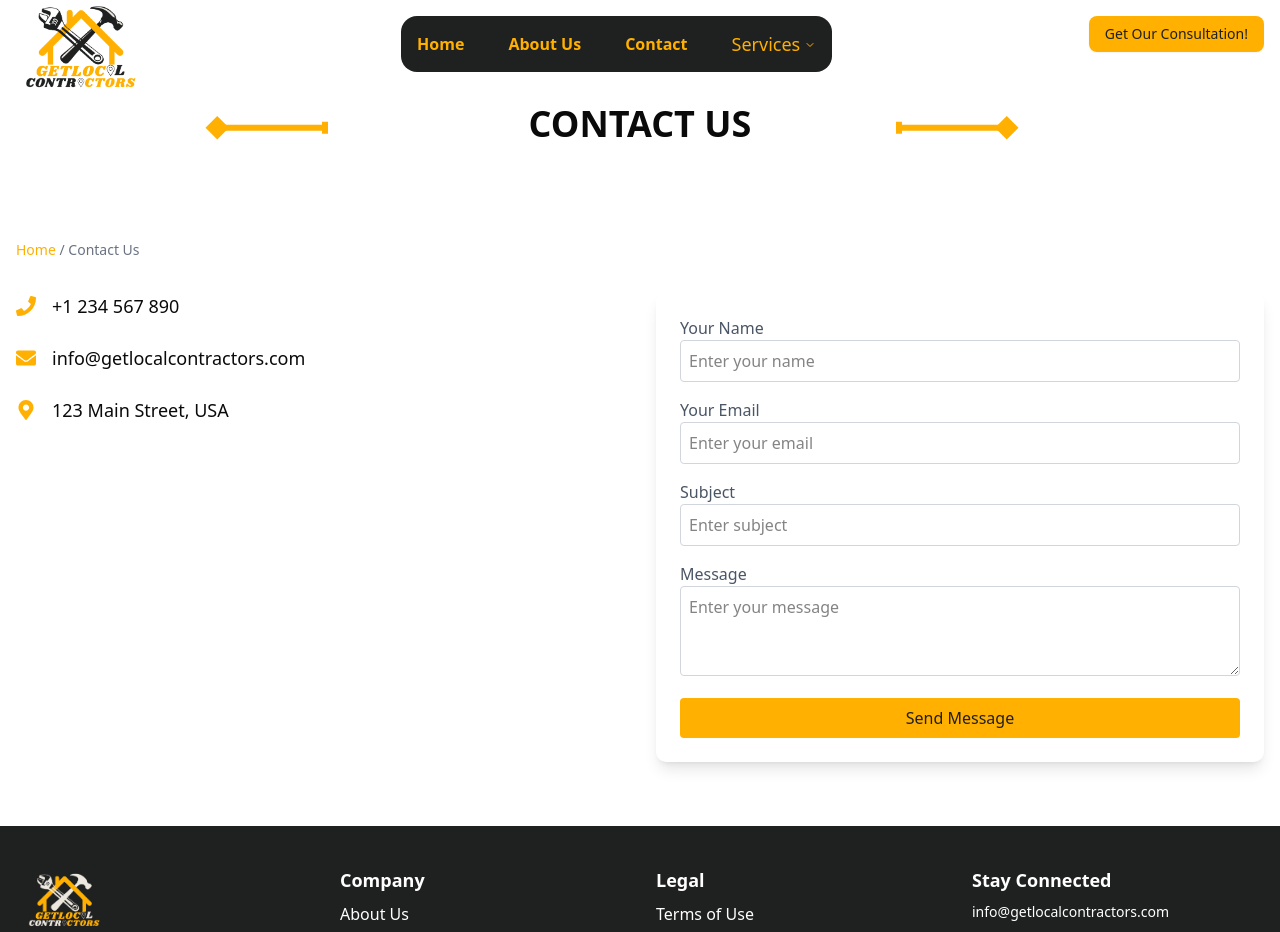
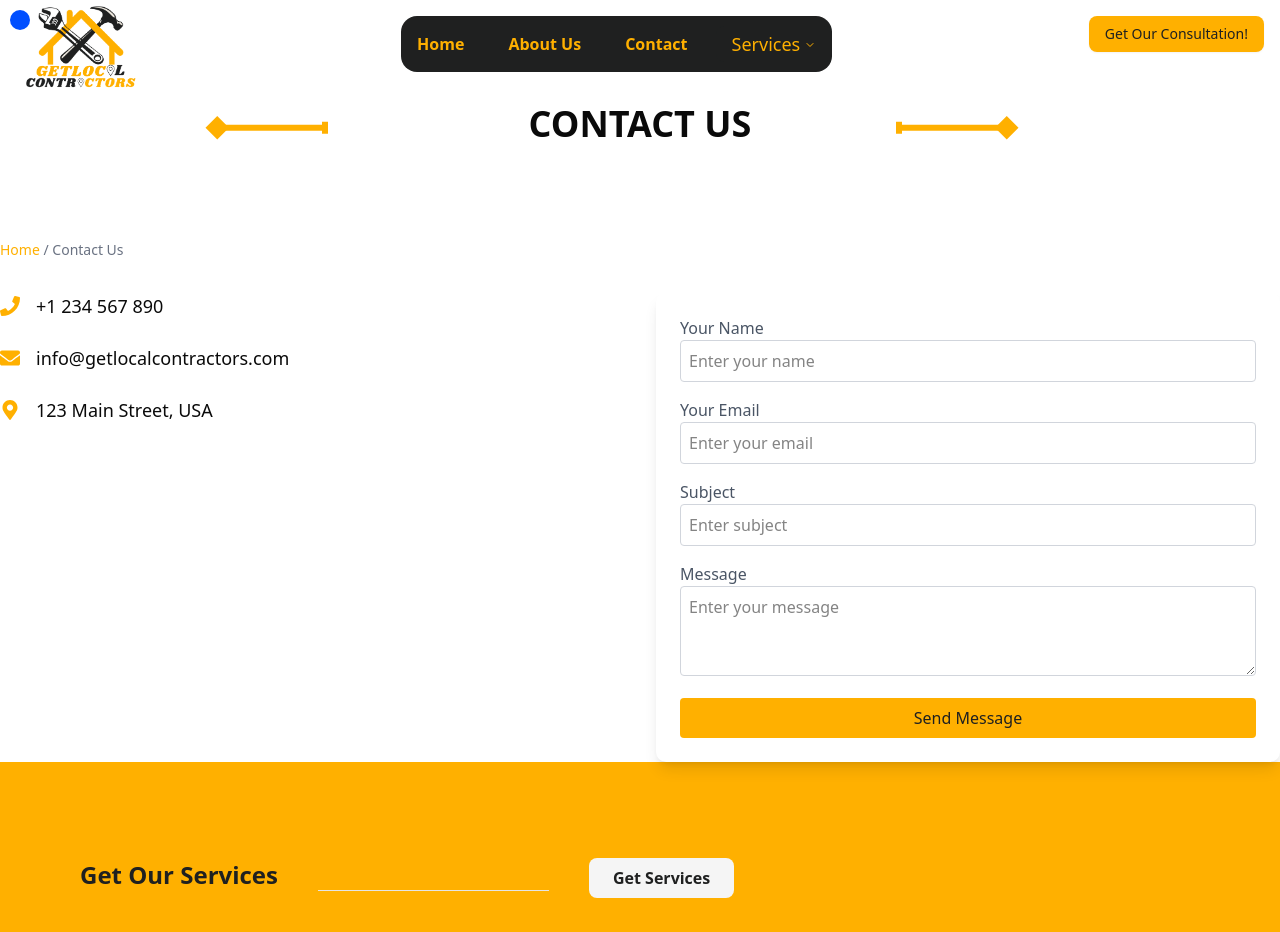
Before and after one commit to dawood7233/GetLocalContractors, a React (Vite) app: page /Contact in a window 1280 px wide. Shown: the top 932 px of the page. Built offline with nearby package versions, Linux system fonts and the light colour scheme.

Commit message:
cursor and contact added

```diff
--- a/src/App.jsx
+++ b/src/App.jsx
@@ -12,12 +12,14 @@ import UserService from "./Pages/UserService";
 import PrivacyPolicy from "./Pages/PrivacyPolicy";
 import CaliforniaPolicy from "./Pages/CaliforniaPolicy";
 import ScrollUp from "./Components/ScrollUp";
+import Cursor from "./Components/Cursor";
 
 const App = () => {
   return (
     <Router>
         <AutoScroll/>
         <ScrollUp/>
+        <Cursor/>
         <Navbar/>
         <Routes>
           <Route path="/" element={<Home/>}></Route>
--- /dev/null
+++ b/src/Components/Cursor.jsx
@@ -0,0 +1,28 @@
+import { useEffect, useState } from "react";
+import { motion } from "framer-motion";
+
+const Cursor = () => {
+  const [position, setPosition] = useState({ x: 0, y: 0 });
+
+  useEffect(() => {
+    const mouseMove = (e) => {
+      setPosition({ x: e.clientX, y: e.clientY });
+    };
+
+    window.addEventListener("mousemove", mouseMove);
+
+    return () => {
+      window.removeEventListener("mousemove", mouseMove);
+    };
+  }, []);
+
+  return (
+    <motion.div
+      className="fixed top-0 left-0 w-5 h-5 bg-primary rounded-full pointer-events-none z-[9999] mix-blend-difference"
+      animate={{ x: position.x + 10, y: position.y + 10 }}
+      transition={{ type: "spring", stiffness: 600, damping: 30 }}
+    />
+  );
+};
+
+export default Cursor;
--- /dev/null
+++ b/src/Components/Newsletter.jsx
@@ -0,0 +1,22 @@
+import React from "react";
+import { Link } from "react-router-dom";
+
+const Newsletter = () => {
+  return (
+    <div className="bg-primary text-secondary p-20 ">
+      <span className="">
+        <span className="text-2xl font-bold ">
+        Get Our Services
+        </span>
+        <input className="mx-10 border-b-1" type="text" placeholder=""/>
+        <Link to="/services">
+          <button className="mt-4 bg-accent text-secondary px-6 py-2 rounded-md cursor-pointer font-semibold">
+            Get Services
+          </button>
+          </Link>
+      </span>
+    </div>
+  );
+};
+
+export default Newsletter;
--- a/src/Pages/Contact.jsx
+++ b/src/Pages/Contact.jsx
@@ -1,9 +1,10 @@
 import React from "react";
 import { FaPhone, FaEnvelope, FaMapMarkerAlt } from "react-icons/fa";
+import Newsletter from "@/Components/newsletter";
 
 const Contact = () => {
   return (
-    <div className="container mx-auto px-4 py-16">
+    <div className="container mx-auto  pt-16">
       {/* Title Section */}
       <h1
         className="font-bold md:text-4xl sm:text-2xl text-xl text-center pt-10 pb-20"
@@ -42,12 +43,12 @@ const Contact = () => {
       </h1>
 
       {/* Breadcrumb */}
-      <div className="text-sm text-gray-500 mt-4">
+      <div className="text-sm text-gray-500 mt-4 ">
         <span className="text-primary">Home</span> / Contact Us
       </div>
 
       {/* Contact Section */}
-      <div className="grid md:grid-cols-2 gap-8 mt-8">
+      <div className="grid md:grid-cols-2 gap-8 mt-8 ">
         {/* Contact Information */}
         <div className="space-y-6">
           <div className="flex items-center space-x-4">
@@ -108,6 +109,9 @@ const Contact = () => {
           </form>
         </div>
       </div>
+      <section>
+        <Newsletter />
+      </section>
     </div>
   );
 };
--- a/src/Pages/Services.jsx
+++ b/src/Pages/Services.jsx
@@ -65,7 +65,7 @@ const Services = ({ visibleServices, homeView = false }) => {
               </div>
               <h3 className="text-xl font-semibold mb-2 ">{service.title}</h3>
               <p className="text-secondary mb-4">{service.description}</p>
-              <button className="px-20 py-2 bg-secondary text-white rounded-lg ">
+              <button className="px-20 py-2 bg-secondary text-white rounded-lg cursor-pointer">
                 Get Quote
               </button>
             </div>
```
